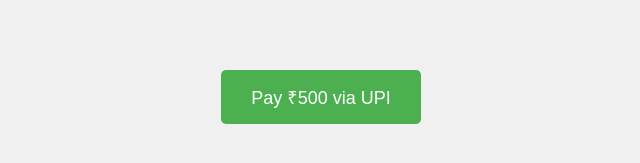
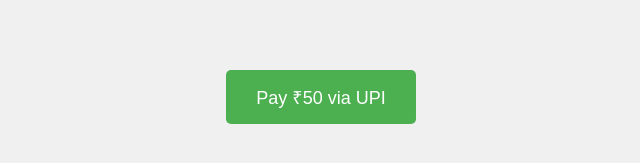
Before and after one commit to ashu1212121212/ashu1212, a plain HTML site: page index.html in a window 1280 px wide. Shown: the part 303-466 px from the top of the page, 319-959 px from the left. Drawn offline with Linux system fonts and the light colour scheme.

Commit message:
Update index.html

```diff
--- a/index.html
+++ b/index.html
@@ -31,7 +31,7 @@
 </head>
 <body>
 
-    <a href="upi://pay?pa=atinker@fifederal&pn=&cu=INR&am=50" class="btn">Pay ₹500 via UPI</a>
+    <a href="upi://pay?pa=atinker@fifederal&pn=&cu=INR&am=50" class="btn">Pay ₹50 via UPI</a>
 
 </body>
 </html>
```
